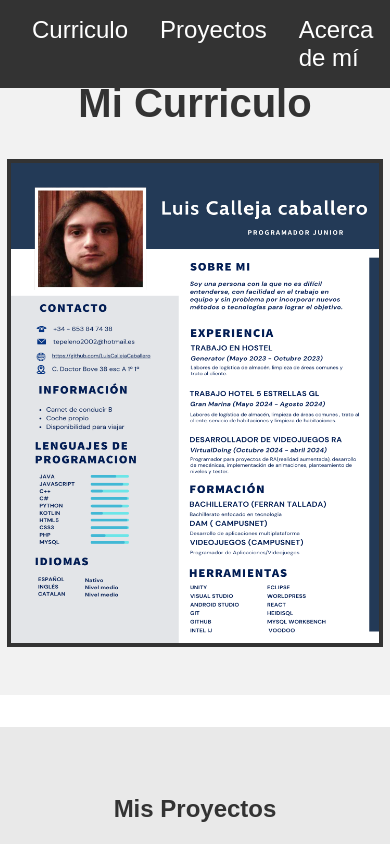
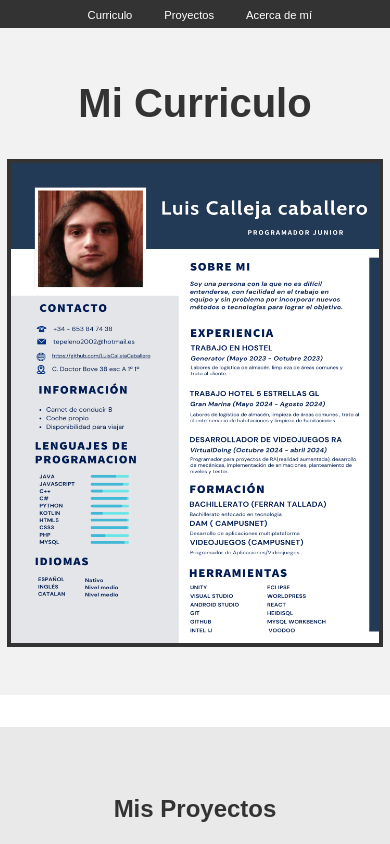
Before and after one commit to LuisCallejaCaballero/LuisCallejaCaballero.github.io, a plain HTML site: page index.html in a window 390 px wide. Shown: the top 844 px of the page. Drawn offline with Linux system fonts and the light colour scheme.

Commit message:
ajustamos la barra en movil

```diff
--- a/style.css
+++ b/style.css
@@ -144,4 +144,16 @@ footer p{
         border: 0.3em solid #333;
 
     }
+    #navbar {
+        background-color: #333;
+        position: fixed;
+        width: 100%;
+        top: 0;
+        left: 0;
+        z-index: 100;
+        padding: 0.3em;
+    }
+    #navbar a {
+        font-size: 0.7em;
+    }
 }
```
